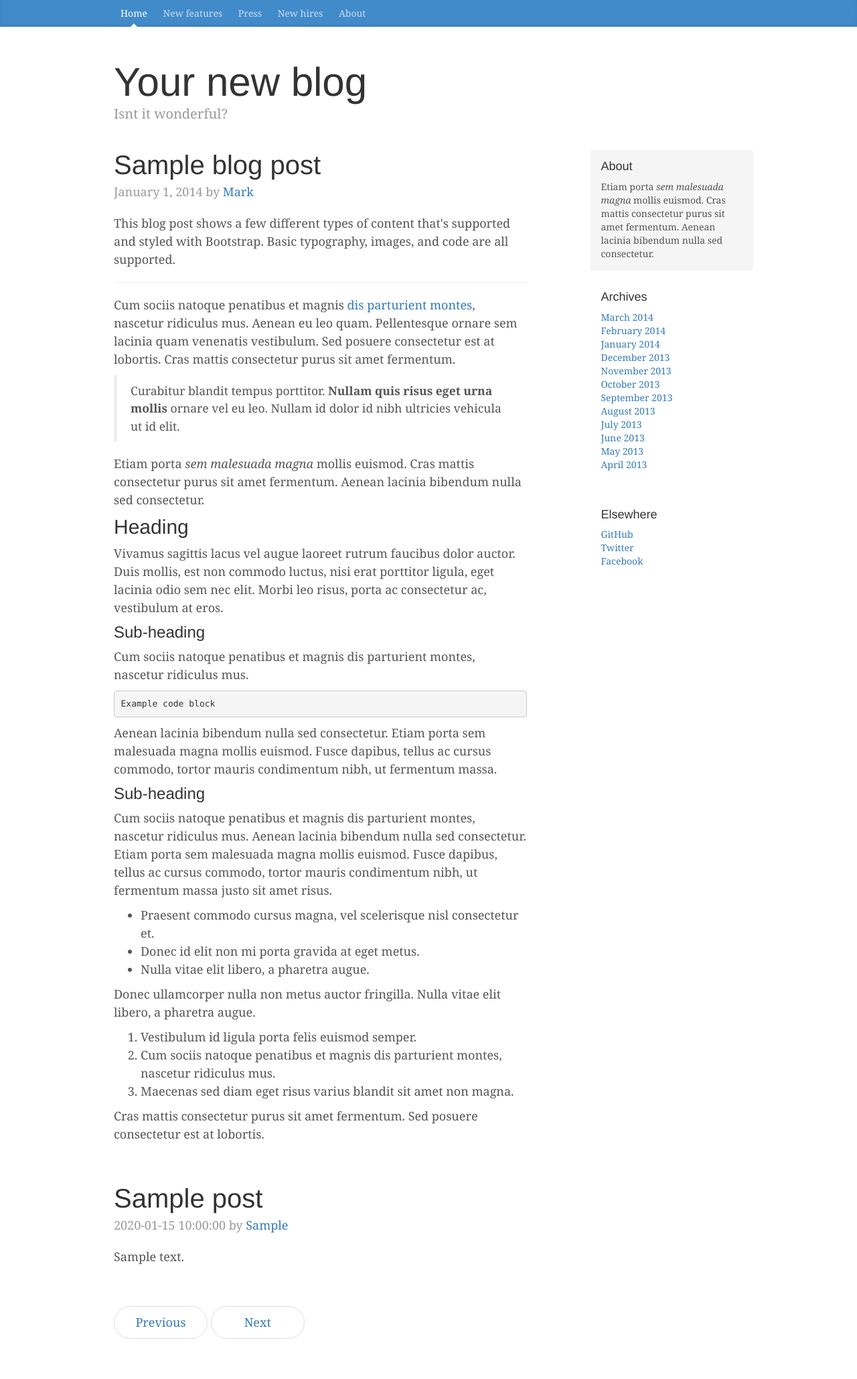
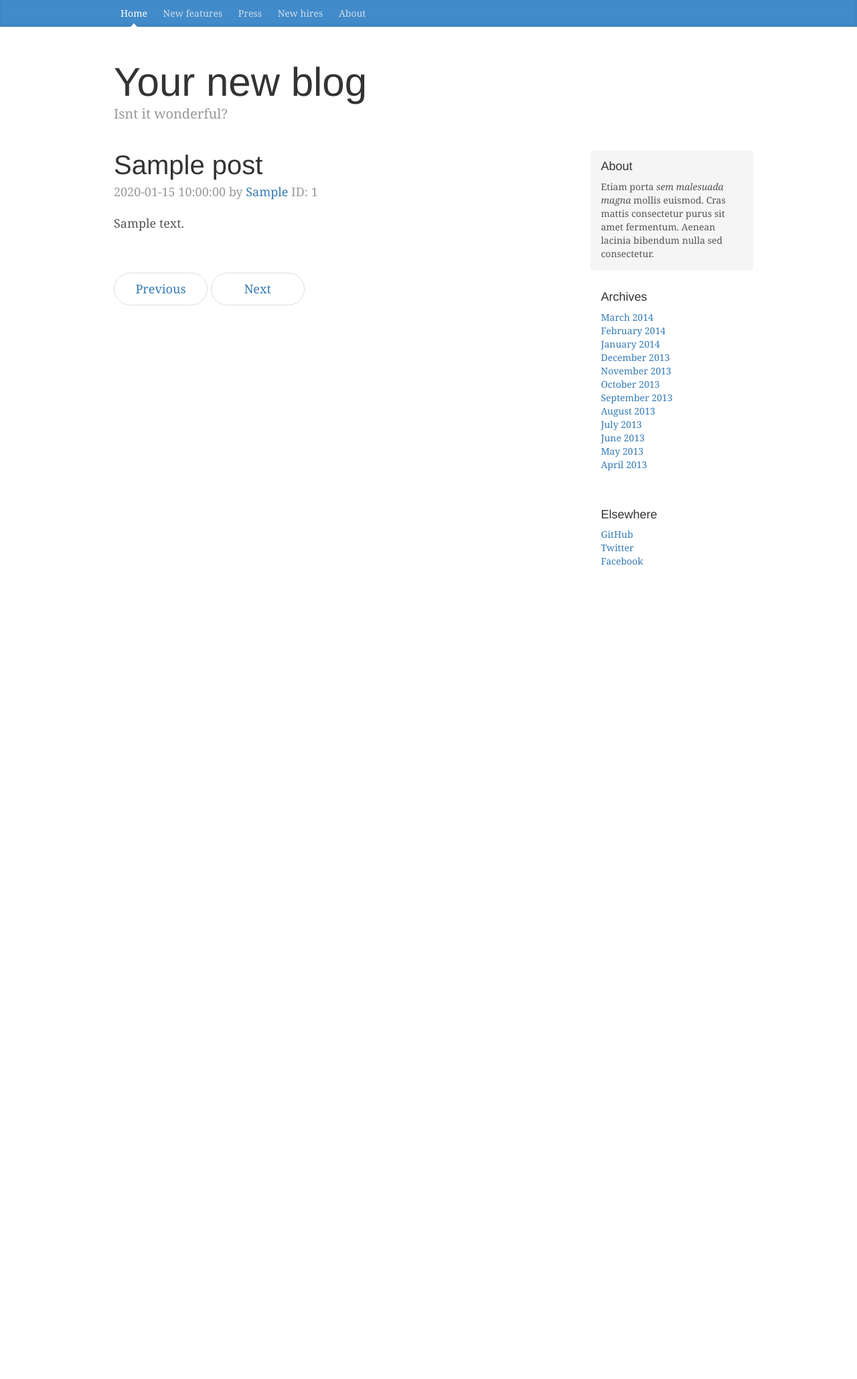
Before and after one commit to AlbertoALopez/gae-blog, a Python web app: template templates/blog.html in a window 1280 px wide. Shown: the whole page at 67% size. After the commit the page ends 844 px from the top, so only its background shows below. Run offline with Jinja, Linux system fonts and the light colour scheme; the template is opened without the code that fills it: most values are stand-ins (such as "Sample title", 1, 10 or a date in 2020); some libraries are stand-ins or nearby versions.

Commit message:
Basic URI routing by post id

```diff
--- a/templates/blog.html
+++ b/templates/blog.html
@@ -3,44 +3,11 @@
 {% block content %}
     <div class="col-sm-8 blog-main">
 
-      <div class="blog-post">
-        <h2 class="blog-post-title">Sample blog post</h2>
-        <p class="blog-post-meta">January 1, 2014 by <a href="#">Mark</a></p>
-
-        <p>This blog post shows a few different types of content that's supported and styled with Bootstrap. Basic typography, images, and code are all supported.</p>
-        <hr>
-        <p>Cum sociis natoque penatibus et magnis <a href="#">dis parturient montes</a>, nascetur ridiculus mus. Aenean eu leo quam. Pellentesque ornare sem lacinia quam venenatis vestibulum. Sed posuere consectetur est at lobortis. Cras mattis consectetur purus sit amet fermentum.</p>
-        <blockquote>
-          <p>Curabitur blandit tempus porttitor. <strong>Nullam quis risus eget urna mollis</strong> ornare vel eu leo. Nullam id dolor id nibh ultricies vehicula ut id elit.</p>
-        </blockquote>
-        <p>Etiam porta <em>sem malesuada magna</em> mollis euismod. Cras mattis consectetur purus sit amet fermentum. Aenean lacinia bibendum nulla sed consectetur.</p>
-        <h2>Heading</h2>
-        <p>Vivamus sagittis lacus vel augue laoreet rutrum faucibus dolor auctor. Duis mollis, est non commodo luctus, nisi erat porttitor ligula, eget lacinia odio sem nec elit. Morbi leo risus, porta ac consectetur ac, vestibulum at eros.</p>
-        <h3>Sub-heading</h3>
-        <p>Cum sociis natoque penatibus et magnis dis parturient montes, nascetur ridiculus mus.</p>
-        <pre><code>Example code block</code></pre>
-        <p>Aenean lacinia bibendum nulla sed consectetur. Etiam porta sem malesuada magna mollis euismod. Fusce dapibus, tellus ac cursus commodo, tortor mauris condimentum nibh, ut fermentum massa.</p>
-        <h3>Sub-heading</h3>
-        <p>Cum sociis natoque penatibus et magnis dis parturient montes, nascetur ridiculus mus. Aenean lacinia bibendum nulla sed consectetur. Etiam porta sem malesuada magna mollis euismod. Fusce dapibus, tellus ac cursus commodo, tortor mauris condimentum nibh, ut fermentum massa justo sit amet risus.</p>
-        <ul>
-          <li>Praesent commodo cursus magna, vel scelerisque nisl consectetur et.</li>
-          <li>Donec id elit non mi porta gravida at eget metus.</li>
-          <li>Nulla vitae elit libero, a pharetra augue.</li>
-        </ul>
-        <p>Donec ullamcorper nulla non metus auctor fringilla. Nulla vitae elit libero, a pharetra augue.</p>
-        <ol>
-          <li>Vestibulum id ligula porta felis euismod semper.</li>
-          <li>Cum sociis natoque penatibus et magnis dis parturient montes, nascetur ridiculus mus.</li>
-          <li>Maecenas sed diam eget risus varius blandit sit amet non magna.</li>
-        </ol>
-        <p>Cras mattis consectetur purus sit amet fermentum. Sed posuere consectetur est at lobortis.</p>
-      </div><!-- /.blog-post -->
-
     {% for post in posts %}
         <div class="blog-post">
             <h2 class="blog-post-title">{{post.post_title}}</h2>
-            <p class="blog-post-meta">{{post.post_created}} by<a href="#"> {{post.post_submitter}}</a></p>
-            <p>{{post.post_body}}</p>
+            <p class="blog-post-meta">{{post.post_created}} by<a href="#"> {{post.post_submitter}}</a> ID: {{post.key.id()}}</p>
+            <p>{{post.post_body | safe}}</p>
         </div>
     {% endfor %}
 
```
Also changed, not shown: main.py (+27 -10 lines), templates/permalink.html (added, +10 -0 lines).
